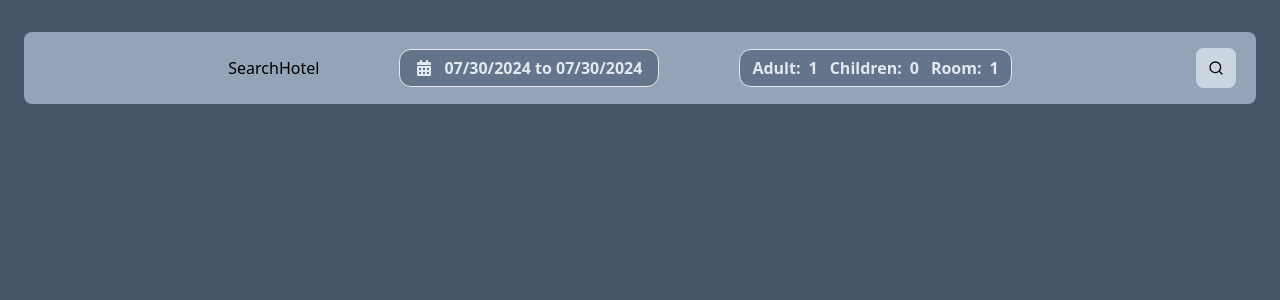
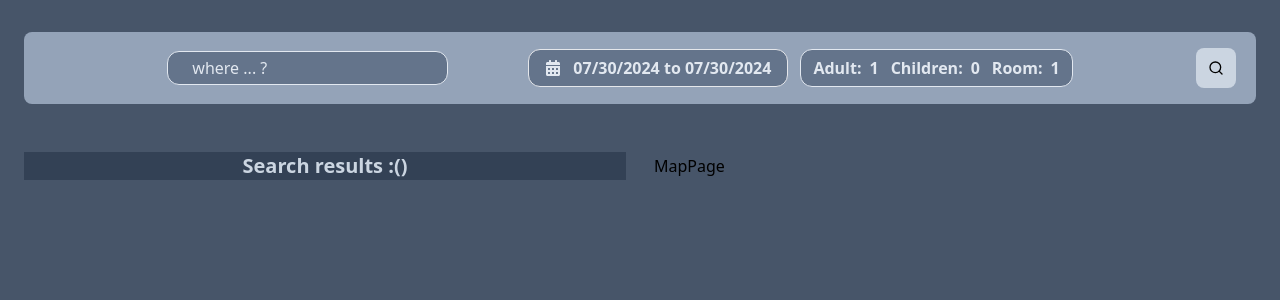
Before and after one commit to erfanafzali/Booking-Hotel-New, a React (Vite) app: page /hotels in a window 1280 px wide. Shown: the top 300 px of the page. Built offline with nearby package versions, Linux system fonts and the light colour scheme.

Commit message:
create nested route

```diff
--- a/src/components/SearchHotel.jsx
+++ b/src/components/SearchHotel.jsx
@@ -1,5 +1,15 @@
-function SearchHotel() {
-  return <div>SearchHotel</div>;
+function SearchHotel({ destination, setDestination }) {
+  return (
+    <div className=" lg:w-auto flex justify-center items-center w-full mb-2 md:mb-0">
+      <input
+        value={destination}
+        onChange={(e) => setDestination(e.target.value)}
+        placeholder="where ... ?"
+        type="text"
+        className="w-[80%] md:w-2/3 px-4 md:px-4 lg:w-full placeholder:text-slate-200 lg:px-6 py-1 rounded-xl bg-slate-500 border-slate-200 border outline-none text-slate-50"
+      />
+    </div>
+  );
 }
 
 export default SearchHotel;
--- /dev/null
+++ b/src/components/templates/ListOfHotels.jsx
@@ -0,0 +1,5 @@
+function ListOfHotels() {
+  return <div></div>;
+}
+
+export default ListOfHotels;
--- a/src/layouts/Header.jsx
+++ b/src/layouts/Header.jsx
@@ -4,6 +4,11 @@ import OptionHotel from "../components/OptionHotel";
 import DatePickerHotel from "../components/DatePickerHotel";
 import SearchHotel from "../components/SearchHotel";
 import { useState } from "react";
+import {
+  createSearchParams,
+  useNavigate,
+  useSearchParams,
+} from "react-router-dom";
 
 const optionData = {
   adult: 1,
@@ -18,15 +23,35 @@ const selectionRange = {
 };
 
 function Header() {
+  const [destination, setDestination] = useState("");
   const [openOption, setOpenOption] = useState(false);
   const [option, setOption] = useState(optionData);
   const [date, setDate] = useState([selectionRange]);
   const [openDate, setOpenDate] = useState(false);
+  const [searchParams, setSearchParams] = useSearchParams();
+  const navigate = useNavigate();
+
+  const searchHandler = () => {
+    const encodedParams = createSearchParams({
+      date: JSON.stringify(date),
+      destination,
+      option: JSON.stringify(option),
+    });
+    // setSearchParams(encodedParams)
+    navigate({
+      pathname: "/hotels",
+      search: encodedParams.toString(),
+    });
+  };
 
   return (
     <div className="w-full flex flex-col lg:flex-row items-center justify-center py-4 px-3 md:px-5 bg-slate-400  rounded-lg gap-y-4 mb-12">
       <nav className="w-full flex flex-col justify-center items-center lg:flex-row gap-y-2 gap-x-20">
-        <SearchHotel />
+        <SearchHotel
+          destination={destination}
+          setDestination={setDestination}
+        />
+        <div className=" flex-col flex md:flex-row md:items-start lg:items-center  justify-center items-center gap-x-3 gap-y-4">
           <DatePickerHotel
             date={date}
             setDate={setDate}
@@ -39,8 +64,12 @@ function Header() {
             setOption={setOption}
             setOpenOption={setOpenOption}
           />
+        </div>
       </nav>
-      <button className=" w-full lg:w-auto md:px-3 md:py-3 bg-slate-300 rounded-lg py-1.5 flex justify-center items-center">
+      <button
+        onClick={searchHandler}
+        className=" w-full lg:w-auto md:px-3 md:py-3 bg-slate-300 rounded-lg py-1.5 flex justify-center items-center"
+      >
         <FiSearch className="hidden lg:flex" />
         <p className="flex lg:hidden font-bold text-slate-600 justify-center items-center">
           Search ...
--- /dev/null
+++ b/src/layouts/HotelLayout.jsx
@@ -0,0 +1,13 @@
+import { Outlet } from "react-router-dom";
+import MapPage from "../pages/MapPage";
+
+function HotelLayout() {
+  return (
+    <div className="w-full md:flex-row flex-col flex justify-center items-center gap-y-7 md:gap-y-0 md:gap-x-7">
+      <Outlet />
+      <MapPage />
+    </div>
+  );
+}
+
+export default HotelLayout;
--- /dev/null
+++ b/src/pages/HotelPage.jsx
@@ -0,0 +1,23 @@
+import ListOfHotels from "../components/templates/ListOfHotels";
+
+function HotelPage() {
+  return (
+    <div className="text-white w-full bg-slate-700 order-1 md:order-none">
+      <div className="w-full flex flex-col items-center justify-start">
+        <SearchResults />
+        <ListOfHotels />
+      </div>
+    </div>
+  );
+}
+
+export default HotelPage;
+
+function SearchResults() {
+  return (
+    <div className="w-full flex text-xl font-bold text-slate-300 justify-center items-center">
+      <p>Search results :</p>
+      <span>()</span>
+    </div>
+  );
+}
--- /dev/null
+++ b/src/pages/MapPage.jsx
@@ -0,0 +1,5 @@
+function MapPage() {
+  return <div className="w-full order-0 md:order-none">MapPage</div>;
+}
+
+export default MapPage;
--- /dev/null
+++ b/src/pages/SingleHotelPage.jsx
@@ -0,0 +1,10 @@
+
+function SingleHotelPage() {
+  return (
+    <div className="text-white">
+      SingleHotelPage
+    </div>
+  )
+}
+
+export default SingleHotelPage
--- a/src/routers/Router.jsx
+++ b/src/routers/Router.jsx
@@ -1,12 +1,18 @@
 import { Route, Routes } from "react-router-dom";
 import HomePage from "../pages/HomePage";
+import SingleHotelPage from "../pages/SingleHotelPage";
+import HotelPage from "../pages/HotelPage";
+import HotelLayout from "../layouts/HotelLayout";
 
 function Router() {
   return (
     <div>
       <Routes>
         <Route path="/" element={<HomePage />} />
-        <Route path="" element={<></>} />
+        <Route path="/hotels" element={<HotelLayout />}>
+          <Route index element={<HotelPage />} />
+          <Route path=":id" element={<SingleHotelPage />} />
+        </Route>
       </Routes>
     </div>
   );
```
Lines whose indentation alone changed are shown as unchanged.
